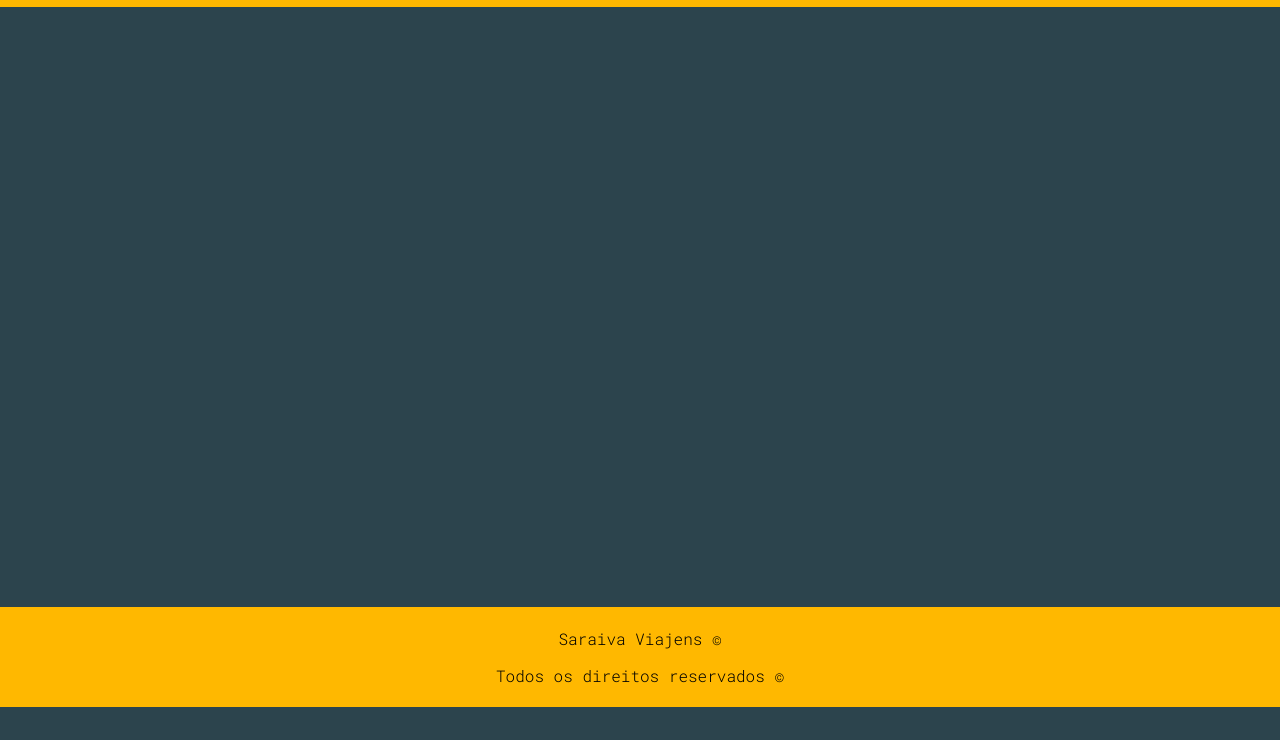
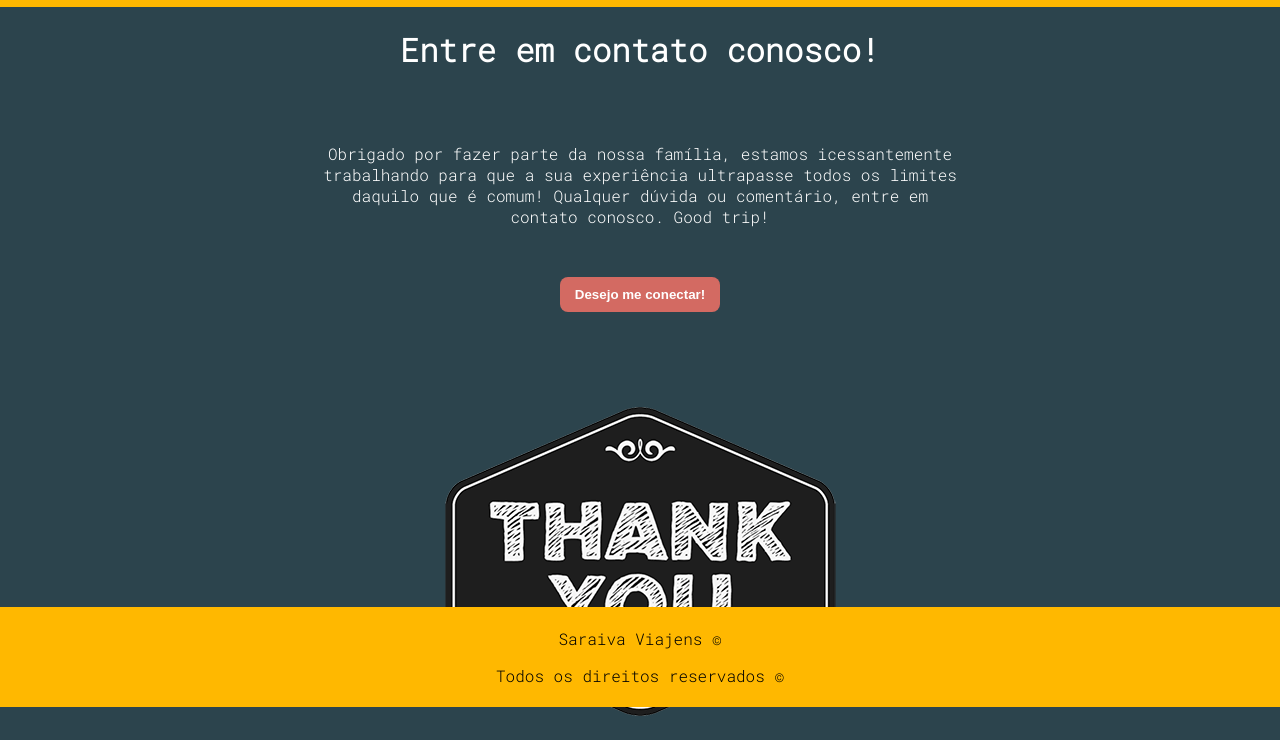
Before and after one commit to tiagosaraivadev/Saraiva-Viagens, a plain HTML site: page contato.html in a window 1280 px wide. Shown: the part 93-833 px from the top of the page. Before the commit the page ends 800 px from the top, so only its background shows below. Drawn offline with Linux system fonts and the light colour scheme.

Commit message:
Atividade RecodePro / Agência

```diff
--- a/contato.css
+++ b/contato.css
@@ -111,8 +111,56 @@ a:hover {
     transition: all .4s;
 }
 
-.main {
+main {
+    text-align: center;
 
+}
+
+.main h1 {
+
+    font-weight: bold;
+    font-family: 'Roboto Mono', monospace;
+    text-align: center;
+    color: white;
+
+}
+
+.main p {
+
+    text-align: center;
+    color: white;
+    margin: auto;
+    max-width: 650px;
+    padding-top: 50px;
+}
+
+button {
+
+    text-align: center;
+    color: white;
+    margin: 50px 500px;
+    padding: 10px 15px;
+    border-radius: 8px;
+    font-weight: bold;
+    border: 0;
+    background: rgb(211,106,98);
+    cursor: pointer;
+}
+
+button:hover {
+
+
+    color: white;
+    background-color: #FFB800;
+    transition: all .4s;
+}
+
+
+
+.img {
+    text-align: center;
+    bottom: 0;
+    padding-top: 25px;
 }
 
 footer {
--- a/contato.html
+++ b/contato.html
@@ -21,8 +21,17 @@
         </nav>
         </header>
 
-        <main class="main">
+        <main>
+            <div class="main">
+                <h1>Entre em contato conosco!</h1>
+                    <p> Obrigado por fazer parte da nossa família, estamos icessantemente trabalhando para que a sua experiência ultrapasse todos os limites daquilo que é comum! Qualquer dúvida ou comentário, entre em contato conosco. Good trip!</p>
+                         <a href="https://github.com/tiagosaraivadev"><button>Desejo me conectar!</button></a>
+                         </div>
 
+
+                         <div class="img">
+                             <img src="imagens/contato/thank you.png" alt="">
+                         </div>
 
         </main>
 
--- a/home.css
+++ b/home.css
@@ -137,7 +137,9 @@ footer {
 
 .div-home h1 {
 
-    color: black;
+    border-radius: 30px;
+    background-color: rgba(44, 68, 77, 0.911);
+    color: white;
     font-weight: bold;
     font-family: 'Roboto Mono', monospace;
     padding: 17px;
--- a/promocoes.css
+++ b/promocoes.css
@@ -173,7 +173,7 @@ a:hover {
     border-radius: 8px;
     font-weight: bold;
     border: 0;
-    background: black;
+    background: rgb(211,106,98);
     cursor: pointer;
 }
 
```
Also changed, not shown: destinos.css (+9 -3 lines), index.html (+2 -2 lines), imagens/contato/thank you.png (added).
